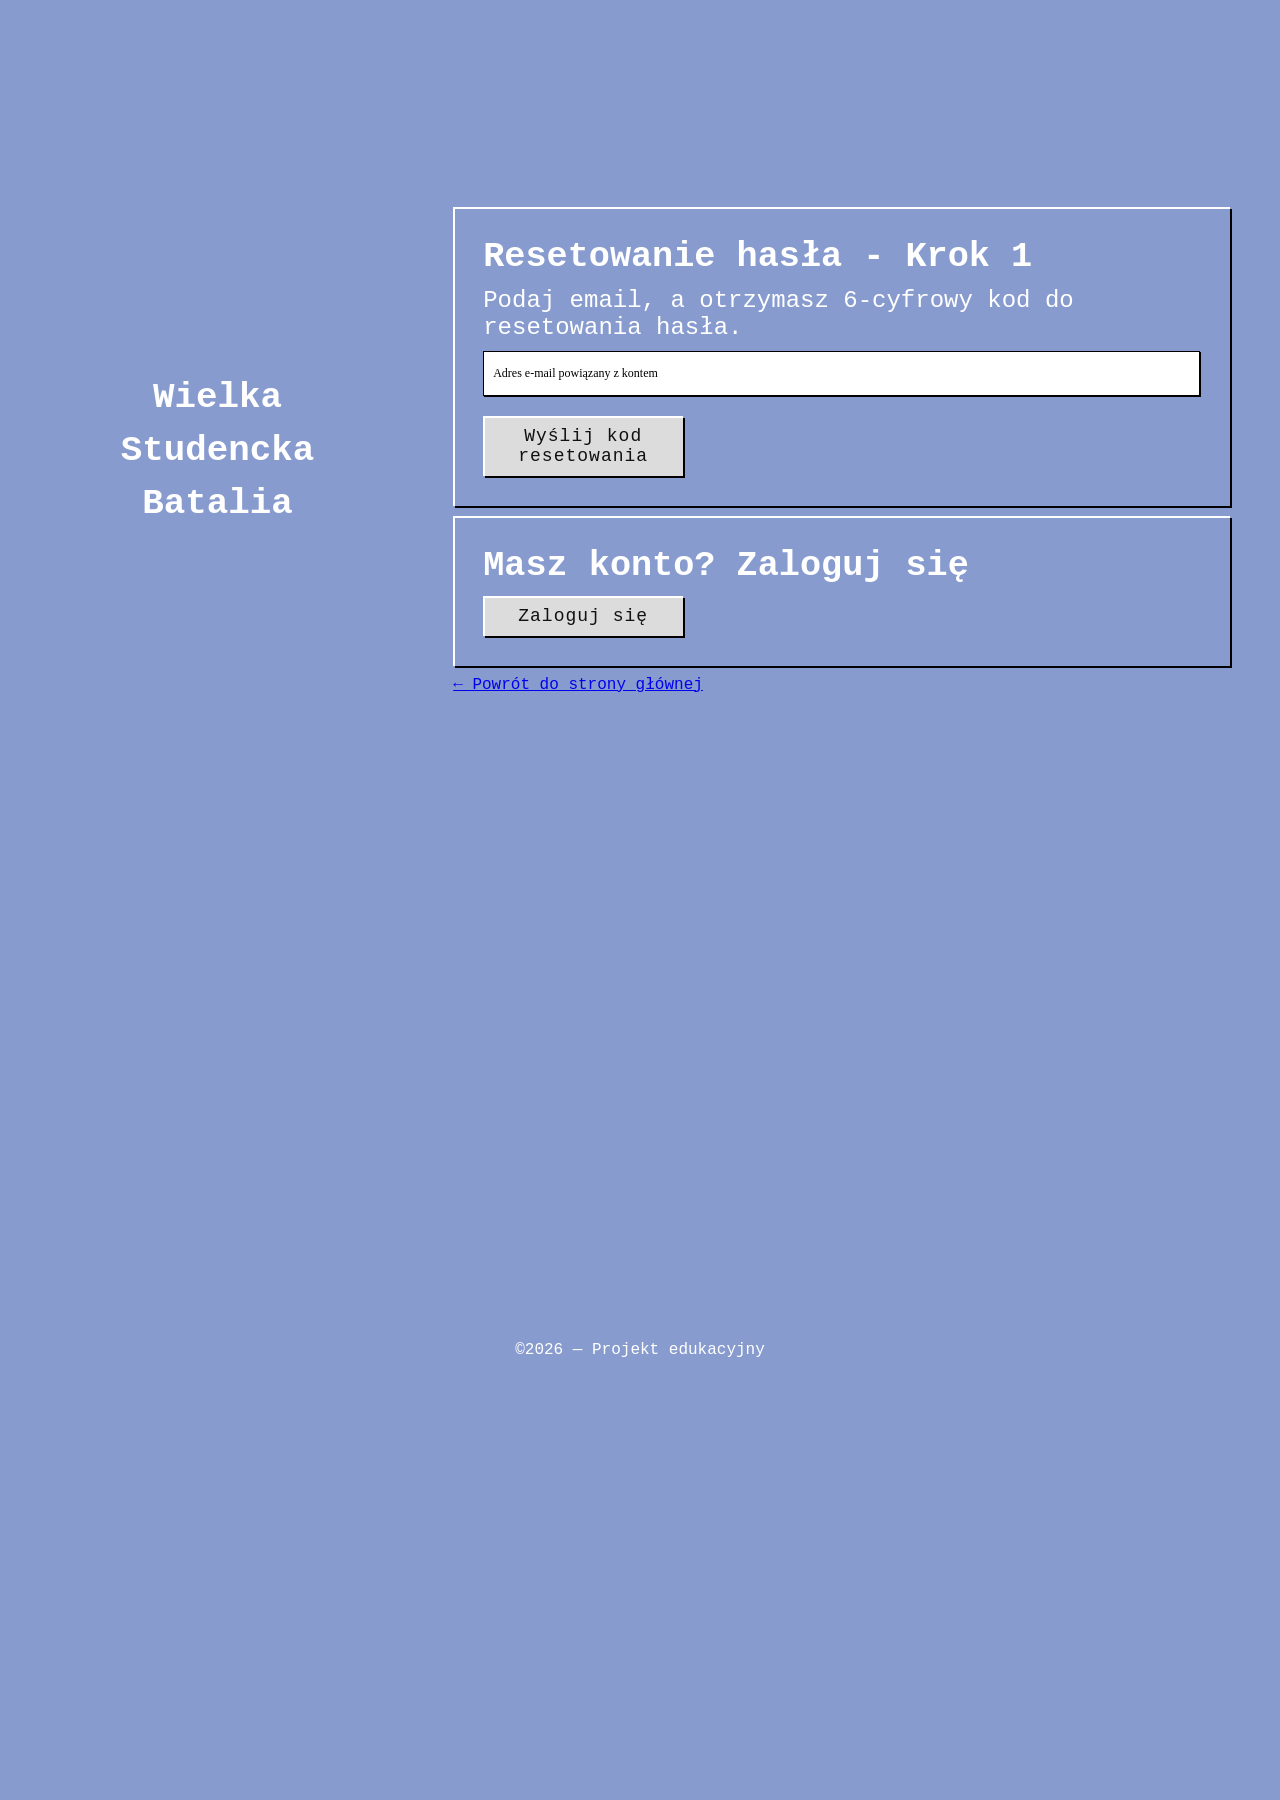
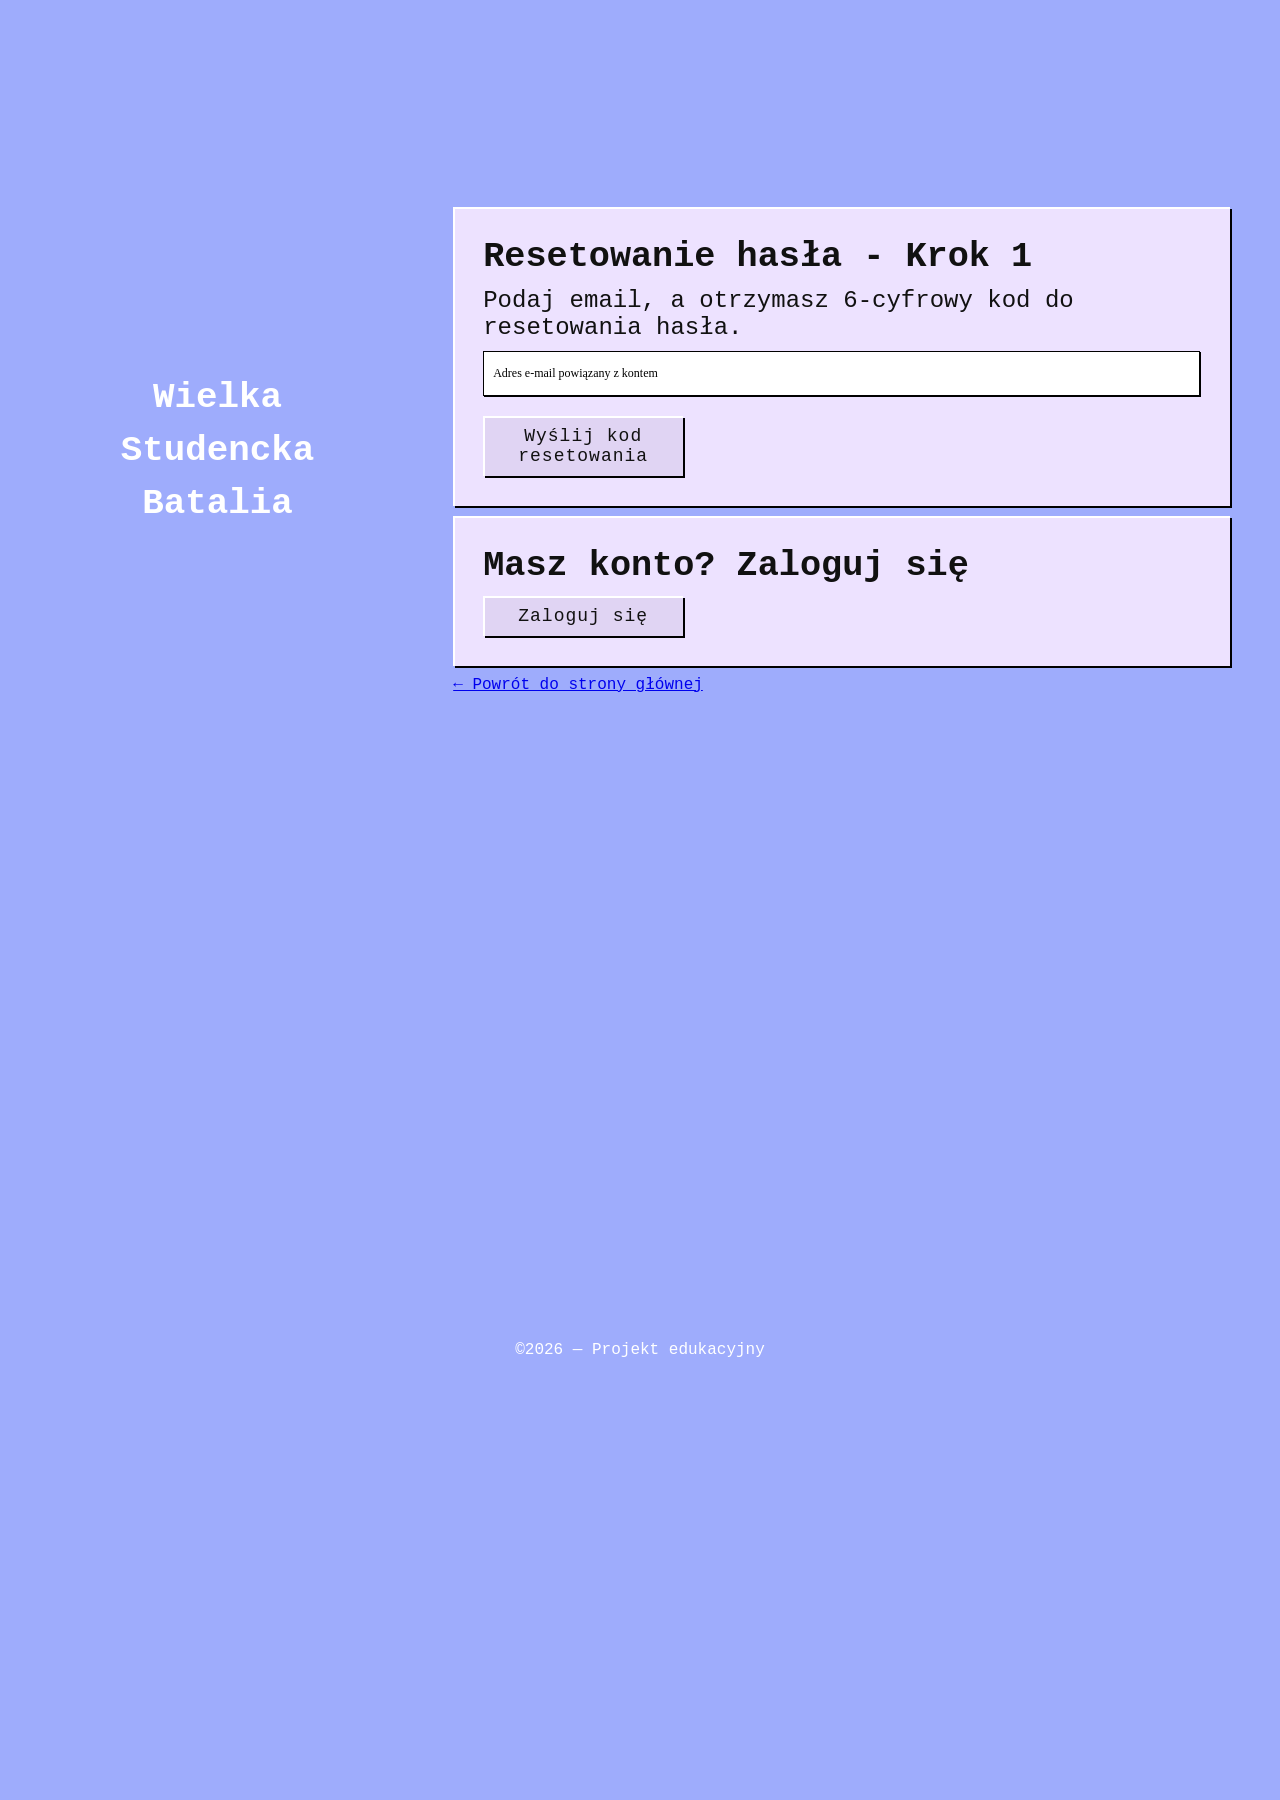

tlo

--- a/haslo/style.css
+++ b/haslo/style.css
@@ -2,10 +2,11 @@
     --font-primary: 'Press Start 2P', monospace;
     --font-secondary: 'Space Grotesk';
     --font-third: 'VT323', monospace;
-    --color-bg: #879bce;
+    --color-bg:#9EACFC;
+    --color-card:#EDE2FF;
+    --color-button:#e0d4f3;
     --color-text: #ffffff;
     --color-text-dark: #111111;
-    --color-primary: #dcdcdc;
     --shadow-pixel: inset 2px 2px 0 #fff, 2px 2px 0 #000;
     --shadow-pixel-hover: inset 3px 3px 0 #fff, 3px 3px 0 #000;
     --shadow-pixel-small: inset 1px 1px 0 #fff, 1px 1px 0 #000;
@@ -30,7 +31,7 @@ body{
 }
 .card{
     padding: 30px;
-    background: transparent;
+    background: var(--color-card);
     border: none;
     box-shadow: var(--shadow-pixel);
 }
@@ -60,7 +61,7 @@ body{
     display: flex;
     flex-direction: column;
     gap: 10px;
-    color: var(--color-text);
+    color: var(--color-text-dark);
     padding: 30px;
 }
 .password-recovery h2{
@@ -137,7 +138,7 @@ body{
     text-decoration: underline;
 }
 .logowanie,.rejestracja,.reset-password,.btn-primary{
-    background: var(--color-primary);
+    background: var(--color-button);
     color: var(--color-text-dark);
     border: none;
     cursor: pointer;
@@ -156,7 +157,7 @@ body{
 .login a{
     text-decoration: none;
     font-size: 10px;
-    color: var(--color-text);
+    color: var(--color-text-dark);
     font-family: var(--font-primary);
 }
 /* .site-footer {
